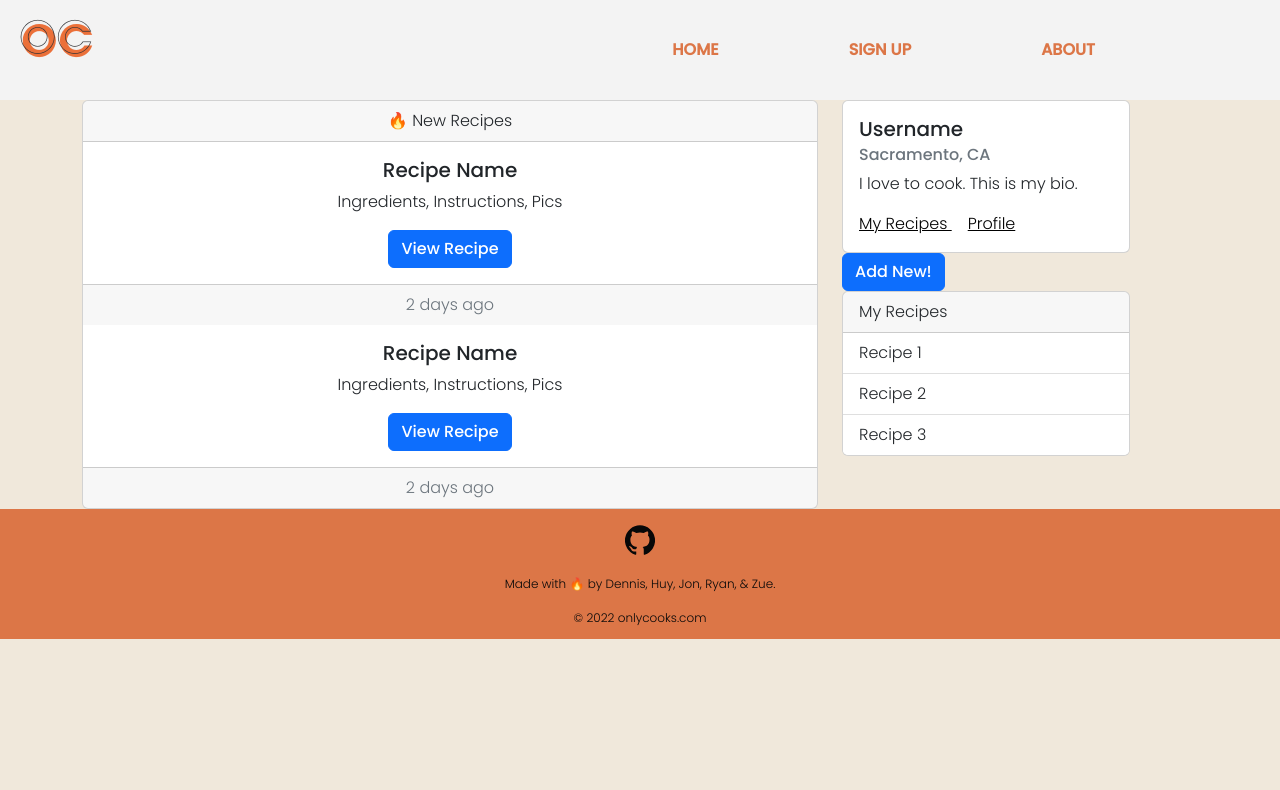
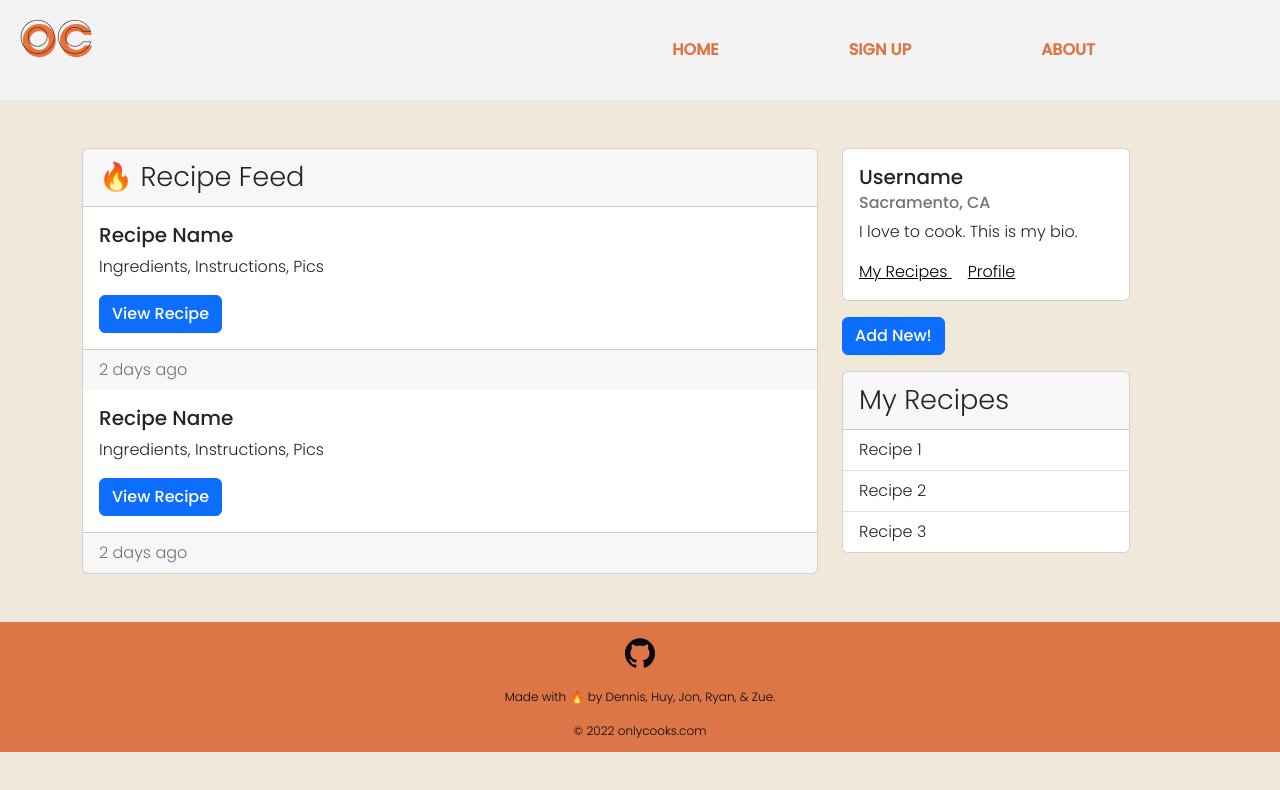
Before and after one commit to zuetesei/cook-book, a React (Create React App) app in the folder client/: page /dashboard in a window 1280 px wide. Shown: the top 790 px of the page. Built offline with nearby package versions, Linux system fonts and the light colour scheme.

Commit message:
spacing on components

```diff
--- a/client/src/components/AddForm/index.js
+++ b/client/src/components/AddForm/index.js
@@ -19,7 +19,7 @@ function AddFormModal() {
 
   return (
     <>
-      <Button variant="primary" onClick={handleShow}>
+      <Button className="my-3" variant="primary" onClick={handleShow}>
         Add New!
       </Button>
 
@@ -38,6 +38,7 @@ function AddFormModal() {
               controlId="exampleForm.ControlTextarea1"
             >
               <Form.Label> Ingredients </Form.Label>
+              <p> Seperate each ingredient with a comma.</p>
               <Form.Control as="textarea" rows={3} />
             </Form.Group>
             <Form.Group
--- a/client/src/components/AllRecipes/index.js
+++ b/client/src/components/AllRecipes/index.js
@@ -2,10 +2,11 @@ import React from 'react';
 import Button from 'react-bootstrap/Button';
 import Card from 'react-bootstrap/Card';
 
+
 function AllRecipes() {
     return (
-        <Card className="text-center">
-            <Card.Header> 🔥 New Recipes </Card.Header>
+        <Card>
+            <Card.Header> 🔥 Recipe Feed </Card.Header>
             <Card.Body>
                 <Card.Title> Recipe Name </Card.Title>
                 <Card.Text>
--- a/client/src/pages/Dashboard.js
+++ b/client/src/pages/Dashboard.js
@@ -7,11 +7,12 @@ import Col from "react-bootstrap/Col";
 import UserRecipes from '../components/UserRecipes';
 import AddForm from '../components/AddForm';
 import AllRecipes from '../components/AllRecipes';
+import '../styles/Dashboard.css'
 // import NoteAddIcon from '@mui/icons-material/NoteAdd';
 
 function Dashboard() {
     return (
-        <div className='dashboard'>
+        <div className='dashboard my-5'>
             <Container>
                 <Row>
                     <Col sm={8} className='userFeed'>
--- a/client/src/pages/Profile.js
+++ b/client/src/pages/Profile.js
@@ -10,16 +10,17 @@ import UserRecipes from '../components/UserRecipes';
 function UserProfile() {
 
     return (
-        <Container>
+        <Container className="my-5">
             <Row>
                 <Col sm={8}>
                     <UserCard />
+                    <AddForm />
                     <UserRecipes />
                 </Col>
+
                 <Col sm={4}>
                     <div>
                         <FriendList />
-                        <AddForm />
                     </div>
                 </Col>
             </Row>
--- /dev/null
+++ b/client/src/styles/Dashboard.css
@@ -0,0 +1,3 @@
+.card-header {
+    font-size: 1.7rem;
+}
```
